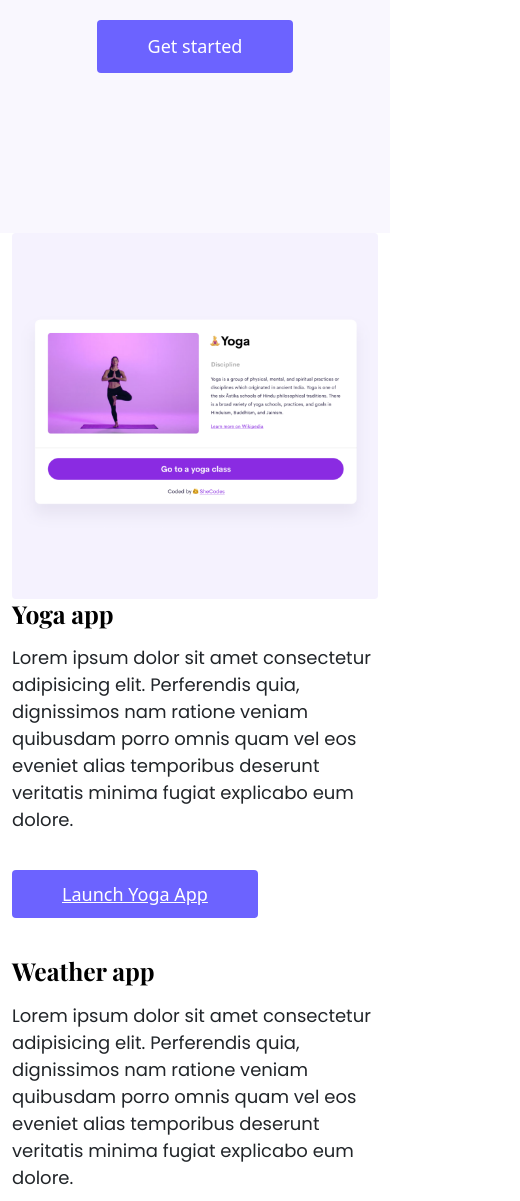
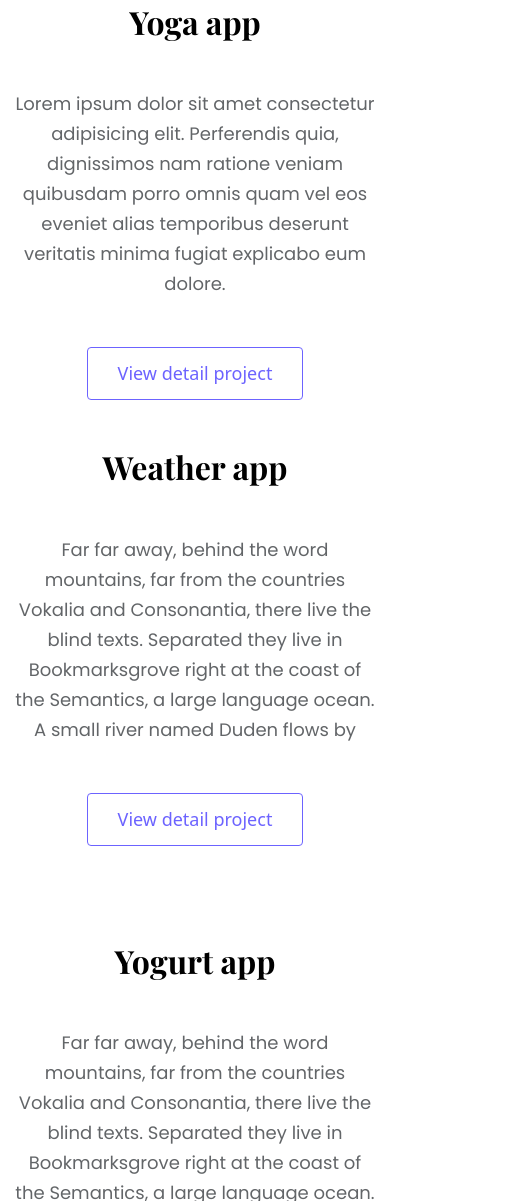
Before and after one commit to ViktoriiaMorozenko/SheCodesResponsive_project, a plain HTML site: page index.html in a window 390 px wide. Shown: the part 799-2000 px from the top of the page, 520 px wide, since content can reach past the window. Drawn offline with nearby package versions, Linux system fonts and the light colour scheme; a web font is replaced by a local one.

Commit message:
Added more to homepage and made it responsive

```diff
--- a/index.html
+++ b/index.html
@@ -55,61 +55,72 @@
         </div>
       </div>
     </nav>
-    <div class='hero'>
+    <div class="hero">
       <p>👋 Hello World</p>
       <h1>I'm Viktoriia Morozenko</h1>
       <h2 class="mb-5">🌻 Front-end developer, based in the UK</h2>
-    <div><a href="about.html#contact" class="btn primary-link">Get started</a></div>
+      <div>
+        <a href="about.html#contact" class="btn primary-link">Get started</a>
       </div>
+    </div>
+    <p class="text-center m-5">
+      Featured Project which my best projects be choice to show
+    </p>
     <div class="container">
+      <div class="projectDescription">
         <div class="row">
-        <div class="col-md-6">
-          <img src="images/yoga.png" class="img-fluid rounded" />
+          <div class="col d-none d-sm-block">
+            <img src="images/yoga.png" class="img-fluid" alt="" />
           </div>
           <div class="col-md-6">
-          <h2 class="mb-3">Yoga app</h2>
+            <h2 class="mb-5">Yoga app</h2>
             <p class="descriptions">
-            Lorem ipsum dolor sit amet consectetur adipisicing elit. Perferendis
-            quia, dignissimos nam ratione veniam quibusdam porro omnis quam vel
-            eos eveniet alias temporibus deserunt veritatis minima fugiat
-            explicabo eum dolore.
+              Lorem ipsum dolor sit amet consectetur adipisicing elit.
+              Perferendis quia, dignissimos nam ratione veniam quibusdam porro
+              omnis quam vel eos eveniet alias temporibus deserunt veritatis
+              minima fugiat explicabo eum dolore.
             </p>
             <div class="mt-5">
-            <a href="#" class="primary-link">Launch Yoga App</a>
+              <a href="#" class="btn moreDetails-link">View detail project</a>
             </div>
           </div>
         </div>
+      </div>
+      <div class="projectDescription">
         <div class="row mt-5">
           <div class="col-md-6">
-          <h2 class="mb-3">Weather app</h2>
+            <h2 class="mb-5">Weather app</h2>
             <p class="descriptions">
-            Lorem ipsum dolor sit amet consectetur adipisicing elit. Perferendis
-            quia, dignissimos nam ratione veniam quibusdam porro omnis quam vel
-            eos eveniet alias temporibus deserunt veritatis minima fugiat
-            explicabo eum dolore.
+              Far far away, behind the word mountains, far from the countries
+              Vokalia and Consonantia, there live the blind texts. Separated
+              they live in Bookmarksgrove right at the coast of the Semantics, a
+              large language ocean. A small river named Duden flows by
             </p>
             <div class="mb-5 mt-5">
-            <a href="#" class="primary-link">Launch Weather App</a>
+              <a href="#" class="btn moreDetails-link">View detail project</a>
             </div>
           </div>
-        <div class="col-md-6">
+          <div class="col d-none d-sm-block">
             <img src="images/weather.png" class="img-fluid rounded" />
           </div>
         </div>
+      </div>
+      <div class="projectDescription">
         <div class="row mt-5">
-        <div class="col-md-6">
+          <div class="col d-none d-sm-block">
             <img src="images/yogurt.png" class="img-fluid rounded" />
           </div>
           <div class="col-md-6">
-          <h2 class="mb-3">Yogurt app</h2>
+            <h2 class="mb-5">Yogurt app</h2>
             <p class="descriptions">
-            Lorem ipsum dolor sit amet consectetur adipisicing elit. Perferendis
-            quia, dignissimos nam ratione veniam quibusdam porro omnis quam vel
-            eos eveniet alias temporibus deserunt veritatis minima fugiat
-            explicabo eum dolore.
+              Far far away, behind the word mountains, far from the countries
+              Vokalia and Consonantia, there live the blind texts. Separated
+              they live in Bookmarksgrove right at the coast of the Semantics, a
+              large language ocean. A small river named Duden flows by
             </p>
             <div class="mt-5">
-            <a href="#" class="primary-link">Launch Yogurt App</a>
+              <a href="#" class="btn moreDetails-link">View detail project</a>
+            </div>
           </div>
         </div>
       </div>
--- a/style.css
+++ b/style.css
@@ -1,5 +1,5 @@
 :root {
-  --primary-color: #6C63FF;
+  --primary-color: #6c63ff;
   --second-color: #272142;
   --heading-font-family: "Playfair Display", serif;
   --second-font-family: "Poppins", sans-serif;
@@ -9,19 +9,25 @@ body {
   margin-top: 100px;
 }
 
-h1,h2, h3, h4, h5, h6{
+h1,
+h2,
+h3,
+h4,
+h5,
+h6 {
   color: black;
   font-family: var(--heading-font-family);
   font-weight: bold;
 }
 
-p{
+p {
   font-family: var(--second-font-family);
   font-weight: normal;
+  font-size: 16px;
 }
 
-.hero{
-  background-color: #F9F7FE;
+.hero {
+  background-color: #f9f7fe;
   text-align: center;
   padding: 160px 20px;
 }
@@ -29,9 +35,10 @@ p{
 h1 {
   font-size: 96px;
   margin-bottom: 15px;
+  line-height: 1.5;
 }
 
- .hero p {
+.hero p {
   color: var(--second-color);
   font-size: 36px;
   font-weight: bold;
@@ -49,15 +56,31 @@ h1 {
 .primary-link {
   background: var(--primary-color);
   color: white;
+  border: 1px solid var(--primary-color);
   border-radius: 4px;
   font-size: 18px;
   line-height: 27px;
   padding: 12px 50px;
 }
 
+h2 {
+  font-size: 64px;
+}
+
+.moreDetails-link {
+  color: var(--primary-color);
+  border: 1px solid var(--primary-color);
+  border-radius: 4px;
+  font-size: 18px;
+  line-height: 27px;
+  padding: 12px 30px;
+}
+
 .descriptions {
   font-size: 18px;
   line-height: 1.5;
+  opacity: 70%;
+  line-height: 30px;
 }
 
 .homepage-link {
@@ -85,3 +108,19 @@ h1 {
 .email-link:hover {
   text-decoration: underline;
 }
+
+@media (max-width: 900px) {
+  .hero {
+  padding: 80px 20px;
+}
+  h1 {
+    font-size: 44px;
+  }
+  .projectDescription h2 {
+    font-size: 32px;
+  }
+  .projectDescription {
+    padding: 0;
+    text-align: center;
+  }
+}
```
Lines whose indentation alone changed are shown as unchanged.
